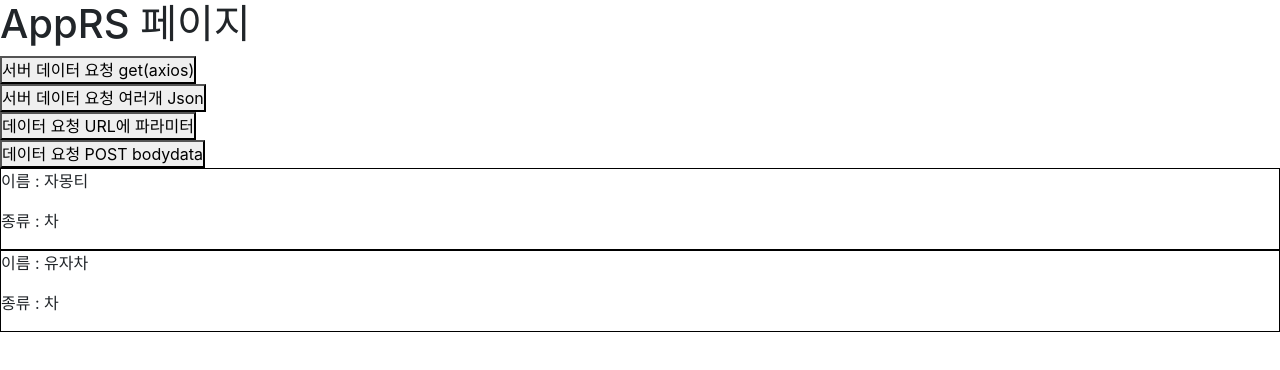
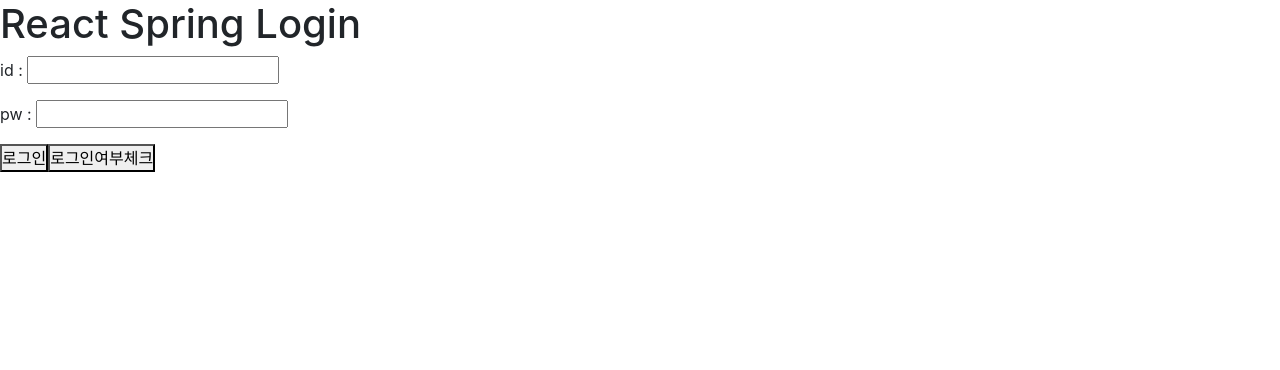
Before and after one commit to Dasol0303/react-study, a React (Create React App) app: page / in a window 1280 px wide. Shown: the top 370 px of the page. Built offline with nearby package versions, Linux system fonts and the light colour scheme.

Commit message:
[React Spring] react 로그인 API 요청, 세션 로그인 처리

```diff
--- a/src/App.js
+++ b/src/App.js
@@ -16,7 +16,7 @@ import Practice05 from './practice/practice05/Practice05';
 import Practice06 from './practice/Practice06/Practice06';
 import Practice07 from './practice/Practice07/Practice07';
 import AppRS from './react_spring/AppRS';
-
+import Login from './react_spring/Login';
 
 
 function App() {
@@ -36,7 +36,8 @@ function App() {
   // return <Practice05/>;
   // return <Practice06/>;
   // return <Practice07/>;
-  return <AppRS/>;
+  //return <AppRS/>;
+  return <Login/>;
 
   /*
   return (
--- a/src/react_spring/AppRS.js
+++ b/src/react_spring/AppRS.js
@@ -94,7 +94,7 @@ function AppRS() {
                         String(num), //단순 텍스트로 보내기
                         {
                             headers: {
-                                'Content-Type' : 'application.json'
+                                'Content-Type' : 'application/json'
                                 //                text/plain
                             }
                         }
--- /dev/null
+++ b/src/react_spring/Login.js
@@ -0,0 +1,75 @@
+import { useState } from "react";
+import axios from "axios";
+
+
+function Login() {
+
+    let [id, setId] = useState('');
+    let [pw, setPw] = useState('');
+
+    return (
+
+        <div>
+            <h1>React Spring Login</h1>
+
+            <p>id : <input type="text" onChange={(e)=>{setId(e.target.value)}}></input></p>
+            <p>pw : <input type="password" onChange={(e)=>{setPw(e.target.value)}}></input></p>
+
+            <button onClick={()=>{
+                //로그인 시도 -> 서버에 id, pw 전달
+
+                //axios.post (url, dataBody, header)
+                axios.post(
+                    '/api/login',
+                    {               //post http 요청시 보낼 body data
+                        id: id,     //key : value
+                        pw: pw      //id 라는 key값 : id 변수에 들어있는 값
+                    },
+                    {
+                        headers : {
+                            'Content-Type' : 'application/json'
+                        }
+                    }
+                )
+                .then(
+
+                    response => {
+                        // { header : "", body : ""}
+                        // response.data.header.resultCode
+
+                        console.log(response.data);
+                        if(response.data == 'ok'){
+                            //로그인 성공
+                            // 성공 보여주기!
+                            // 성공 이후 다음 페이지로 이동
+                            // ReactRouter   ->  navigate("/")    navigate("/mypage")
+
+                        } else {
+                            //로그인 실패
+                            // 화면에 실패에 관련된 메시지 표시
+
+                        }
+                    }
+
+                )
+                .catch(error => console.log(error))
+
+            }}>
+                로그인
+            </button>
+
+            <button onClick={()=>{
+                axios.post('/api/loginCheck')
+                .then(response => console.log(response.data))
+                .catch(error => console.log(error))
+            }}>
+                로그인여부체크
+            </button>
+
+        </div>
+
+
+    )
+}
+
+export default Login;
```
